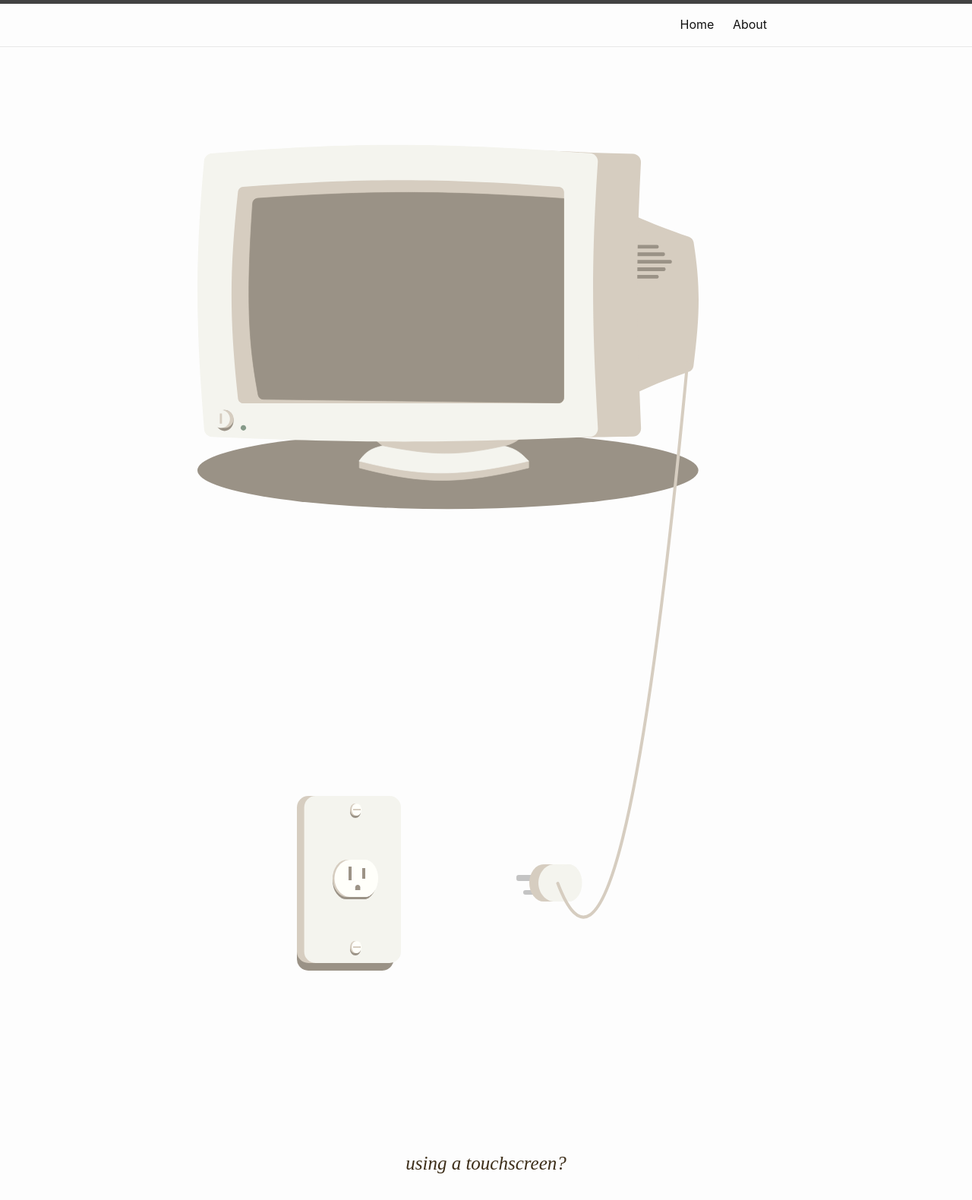
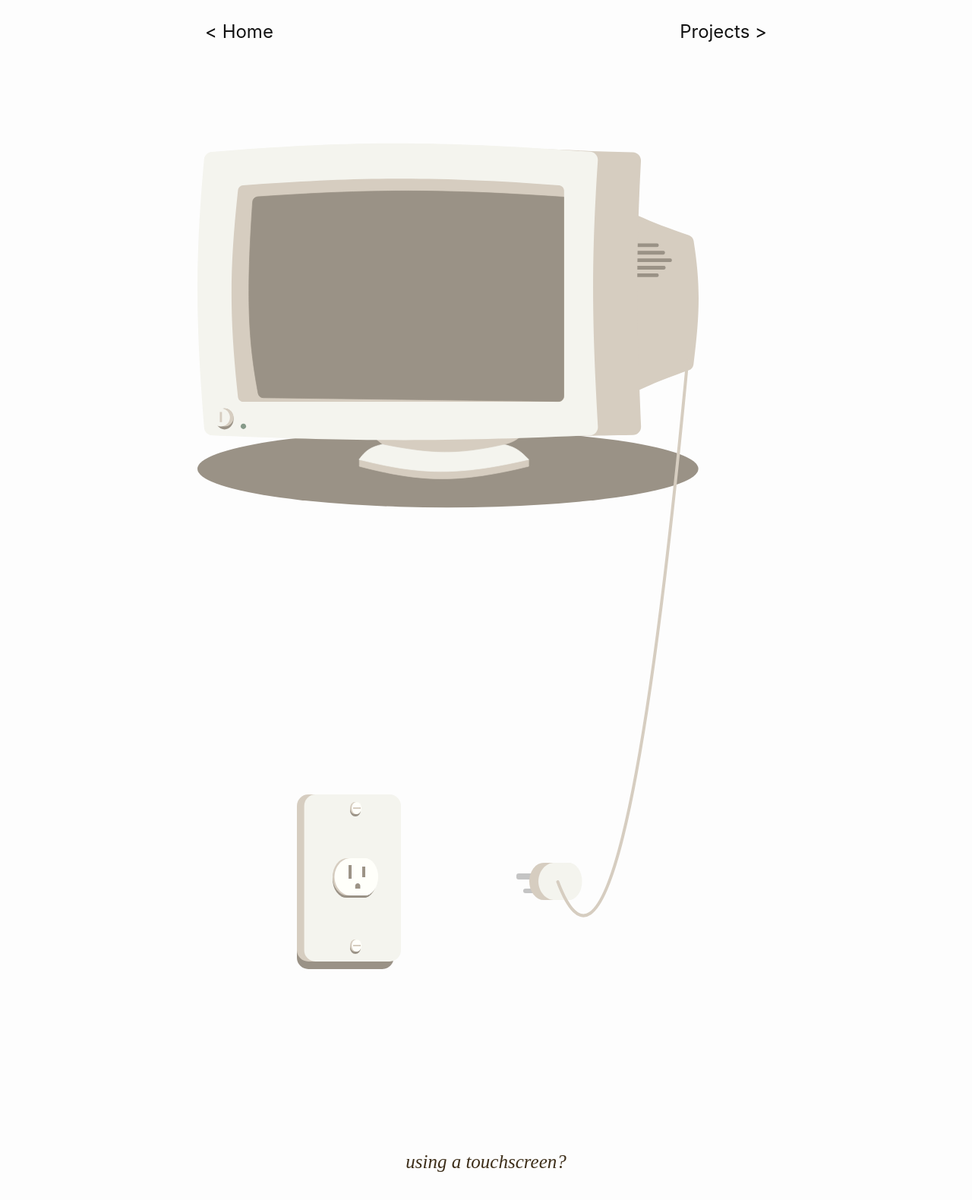
Before and after one commit to MichaelOdermatt/MichaelOdermatt.github.io, a Jekyll site: the page built from index.markdown, in a window 1280 px wide. Shown: the whole page at 76% size. Built offline with Jekyll 4.4.1, drawn with Linux system fonts in a browser that asks for light colours.

Commit message:
modified header styling

```diff
--- a/CSS/common.css
+++ b/CSS/common.css
@@ -3,6 +3,7 @@
 
 .flex-justify-center { justify-content: center !important; }
 .flex-justify-around { justify-content: space-around !important; }
+.flex-justify-between { justify-content: space-between !important; }
 
 .vertical-2-3-center {
   min-height: 50%;  /* Fallback for browsers do NOT support vh unit */
--- a/_includes/header.html
+++ b/_includes/header.html
@@ -6,23 +6,16 @@
 
     {%- if page_paths -%}
       <nav class="site-nav">
-        <input type="checkbox" id="nav-trigger" class="nav-trigger" />
-        <label for="nav-trigger">
-          <span class="menu-icon">
-            <svg viewBox="0 0 18 15" width="18px" height="15px">
-              <path d="M18,1.484c0,0.82-0.665,1.484-1.484,1.484H1.484C0.665,2.969,0,2.304,0,1.484l0,0C0,0.665,0.665,0,1.484,0 h15.032C17.335,0,18,0.665,18,1.484L18,1.484z M18,7.516C18,8.335,17.335,9,16.516,9H1.484C0.665,9,0,8.335,0,7.516l0,0 c0-0.82,0.665-1.484,1.484-1.484h15.032C17.335,6.031,18,6.696,18,7.516L18,7.516z M18,13.516C18,14.335,17.335,15,16.516,15H1.484 C0.665,15,0,14.335,0,13.516l0,0c0-0.82,0.665-1.483,1.484-1.483h15.032C17.335,12.031,18,12.695,18,13.516L18,13.516z"/>
-            </svg>
-          </span>
-        </label>
-
-        <div class="trigger">
-          {%- for path in page_paths -%}
+        <div class="trigger d-flex flex-justify-between">
+          <a class="page-link" rel="author" href="/">&lt; Home</a>
+          <a class="page-link" rel="author" href="./about">Projects &gt;</a>
+          <!-- {%- for path in page_paths -%}
             {%- assign my_page = site.pages | where: "path", path | first -%}
             {%- if my_page.title -%}
             <a class="page-link" rel="author" href="{{ "/" | relative_url }}">Home</a>
             <a class="page-link" href="{{ my_page.url | relative_url }}">{{ my_page.title | escape }}</a>
             {%- endif -%}
-          {%- endfor -%}
+          {%- endfor -%} -->
         </div>
       </nav>
     {%- endif -%}
--- a/_sass/minima/_layout.scss
+++ b/_sass/minima/_layout.scss
@@ -2,8 +2,6 @@
  * Site header
  */
 .site-header {
-  border-top: 5px solid $grey-color-dark;
-  border-bottom: 1px solid $grey-color-light;
   min-height: $spacing-unit * 1.865;
 
   // Positioning context for the mobile navigation icon
@@ -25,7 +23,8 @@
 }
 
 .site-nav {
-  float: right;
+  margin-top: 1em;
+  @include relative-font-size(1.5);
   line-height: $base-line-height * $base-font-size * 2.25;
 
   .nav-trigger {
```
Also changed, not shown: 7 other files.
